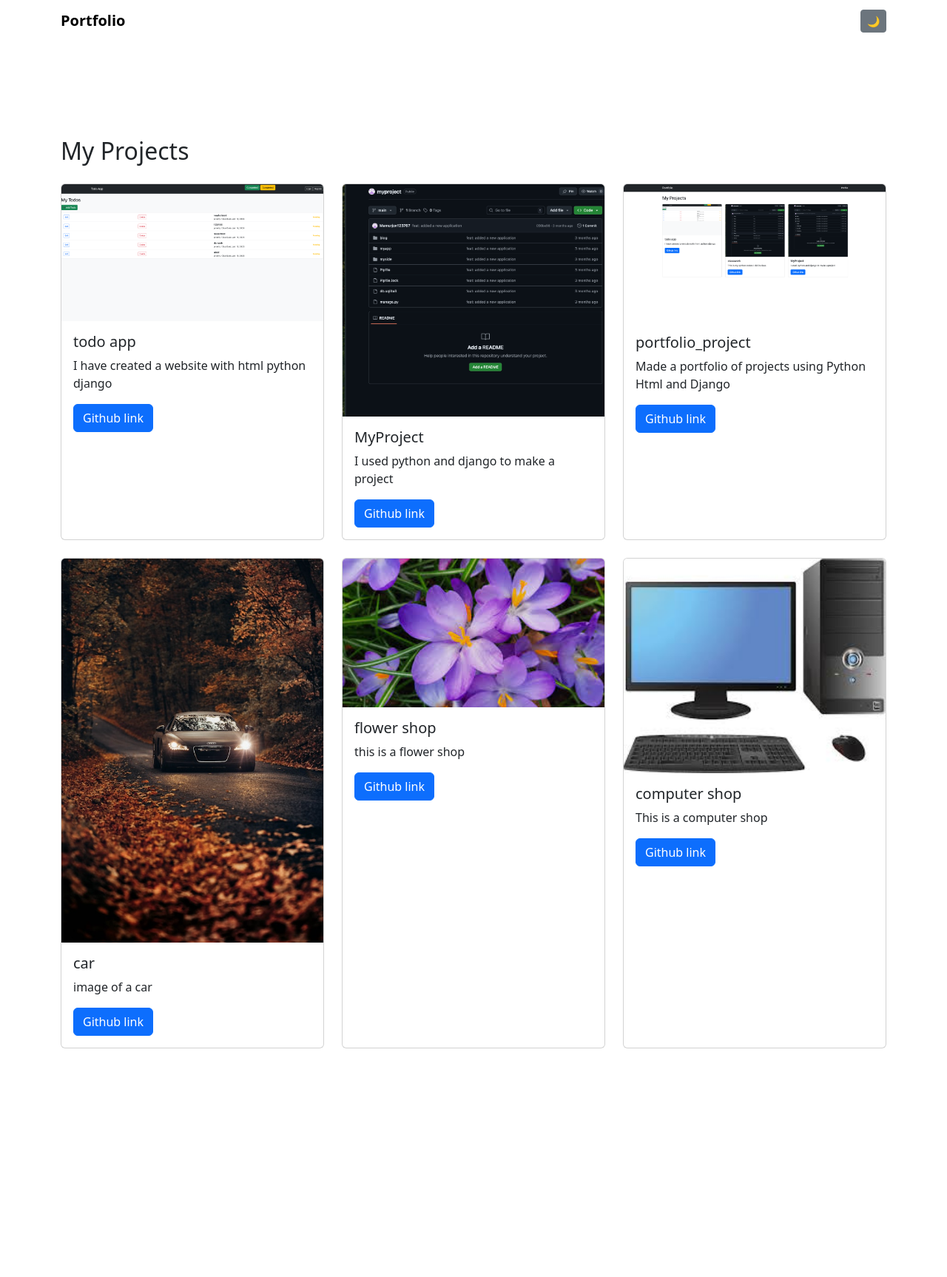
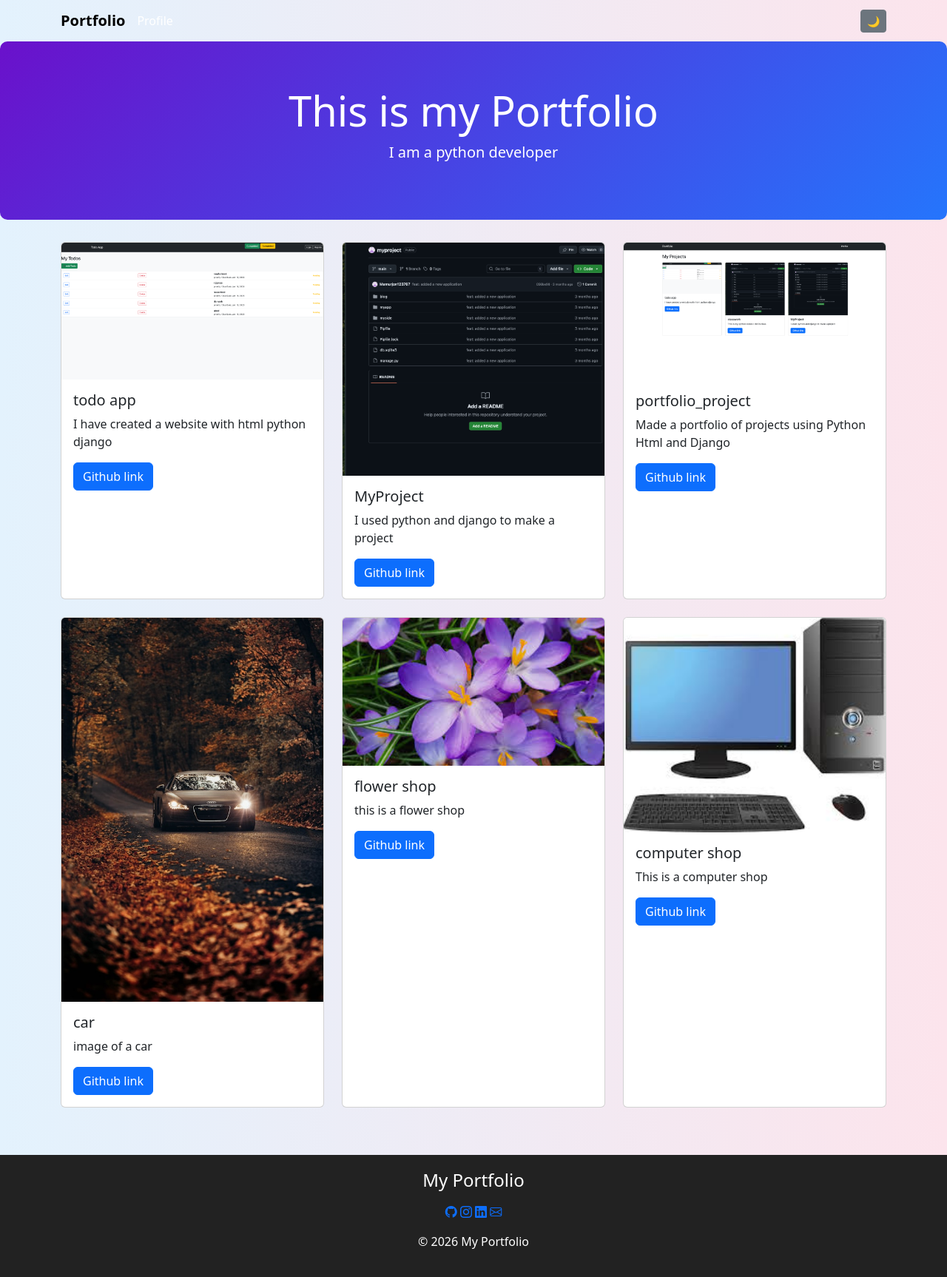
Before and after one commit to Mamurjon123767/portfolio_website, a Django app: page / in a window 1280 px wide. Shown: the whole page at 74% size. Before the commit the page ends 1417 px from the top, so only its background shows below. Run offline with Django 5.2, Linux system fonts and the light colour scheme; data comes from the database, SQL or seed files in the repository.

Commit message:
disign changes

```diff
--- a/portfolio/templates/portfolio/base.html
+++ b/portfolio/templates/portfolio/base.html
@@ -3,7 +3,7 @@
     <head>
         <title>My Portfolio</title>
         <link href="https://cdn.jsdelivr.net/npm/bootstrap@5.3.8/dist/css/bootstrap.min.css" rel="stylesheet" integrity="sha384-sRIl4kxILFvY47J16cr9ZwB07vP4J8+LH7qKQnuqkuIAvNWLzeN8tE5YBujZqJLB" crossorigin="anonymous">
-        <link rel="stylesheet" href="styles.css">
+        <link rel="stylesheet" href="static/styles.css">
         <link rel="stylesheet" href="https://cdn.jsdelivr.net/npm/bootstrap-icons@1.11.0/font/bootstrap-icons.css">
     </head>
     <body>
@@ -50,7 +50,26 @@
             toggleDark();
         }
         </script>
+<footer class="footer text-center">
 
+	    <div class="container">
+
+	        <h4>My Portfolio</h4>
+
+	        <div class="social-icons mt-3">
+
+	            <a href="#"><i class="bi bi-github"></i></a>
+	            <a href="#"><i class="bi bi-instagram"></i></a>
+	            <a href="#"><i class="bi bi-linkedin"></i></a>
+	            <a href="#"><i class="bi bi-envelope"></i></a>
+
+	        </div>
+
+	        <p class="mt-3">© 2026 My Portfolio</p>
+
+	    </div>
+
+	</footer>
 
     </body>
 </html>
--- a/portfolio/templates/portfolio/projects.html
+++ b/portfolio/templates/portfolio/projects.html
@@ -1,6 +1,6 @@
 {% extends "portfolio/base.html" %}
 {% block content %}
-<h2 class="mb-4">My Projects</h2>
+<h2 class="mb-4"></h2>
 <div class="row">
     {% for project in projects %}
     <div class="col-md-4 mb-4">
@@ -16,11 +16,4 @@
     {% endfor %}
 </div>
 
-
-
-
-
-
-
-
 {% endblock %}
--- /dev/null
+++ b/static/styles.css
@@ -0,0 +1,17 @@
+.hero-section {
+    background: linear-gradient(135deg, #6a11cb, #2575fc);
+    padding: 60px;
+    border-radius: 10px;
+    margin-bottom: 30px;
+}
+body {
+    background: linear-gradient(to right, #e3f2fd, #fce4ec);
+}
+
+
+.footer {
+    background: #222;
+    color: white;
+    padding: 20px;
+    margin-top: 40px;
+}
```
